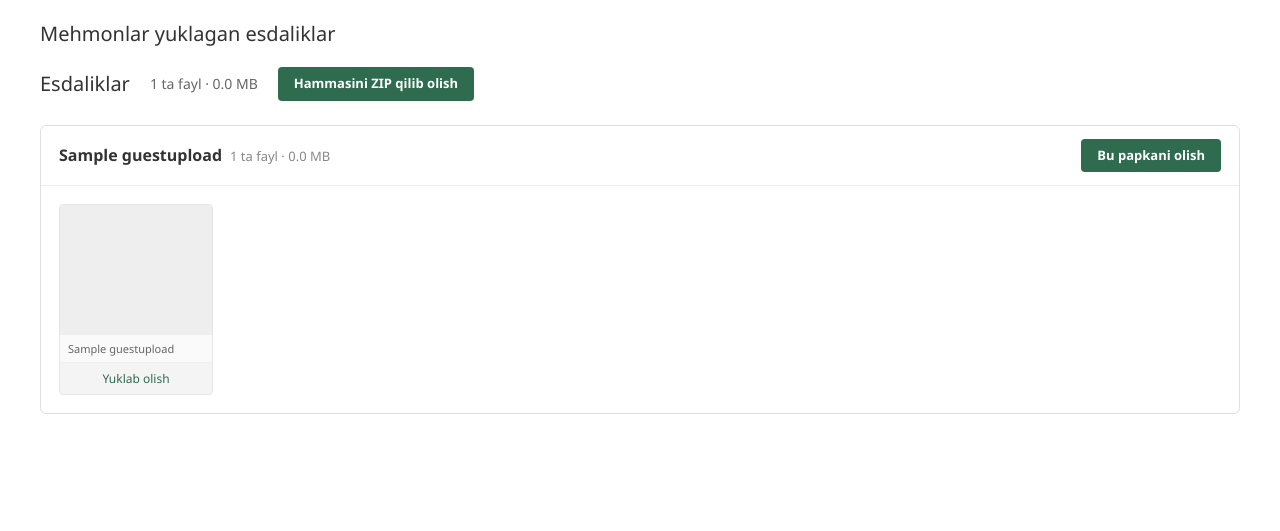
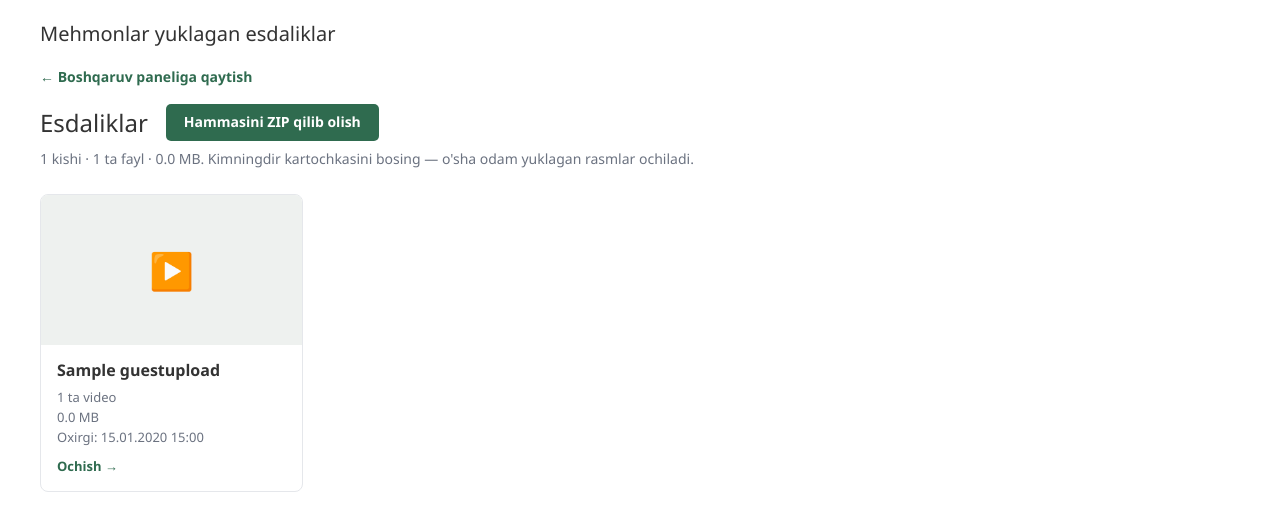
Before and after one commit to Nizomiddin0628/Jaloliddin, a Django app: page /api/private/uploads/browser/ in a window 1280 px wide. Shown: the part 92-623 px from the top of the page. Run offline with Django 5.2, Linux system fonts and the light colour scheme; a user stored in the database is signed in; tables that the repository leaves empty hold one stand-in row (values such as "Sample post"); some libraries are stand-ins or nearby versions; grey boxes are pictures that could not be loaded.

Commit message:
all good v4

```diff
--- a/invitation/models.py
+++ b/invitation/models.py
@@ -233,7 +233,9 @@ class GuestUpload(models.Model):
     def save(self, *args, **kwargs):
         if not self.folder_name:
             base = slugify(self.uploader_name)[:24] or "mehmon"
-            suffix = self.guest.code if self.guest else _rand_code(4)
+            # Bir xil ism bir xil papkaga tushishi kerak — tasodifiy qism yo'q,
+            # aks holda bitta odamning rasmlari bo'linib ketadi.
+            suffix = self.guest.code if self.guest else "x"
             self.folder_name = f"{base}-{suffix}"
         super().save(*args, **kwargs)
 
--- /dev/null
+++ b/invitation/templates/admin/_wedding_ui.html
@@ -0,0 +1,164 @@
+{# Boshqaruv sahifalari uchun umumiy uslub — bir joyda saqlanadi #}
+<style>
+  .wui-wrap { max-width: 1100px; }
+
+  .wui-back,
+  a.wui-back:link,
+  a.wui-back:visited {
+    display: inline-flex;
+    align-items: center;
+    gap: 7px;
+    color: #2f6b4f;
+    text-decoration: none;
+    font-size: 14px;
+    font-weight: 600;
+    margin-bottom: 18px;
+  }
+  a.wui-back:hover { text-decoration: underline; }
+
+  .wui-btn,
+  a.wui-btn:link,
+  a.wui-btn:visited,
+  button.wui-btn {
+    display: inline-block;
+    background: #2f6b4f;
+    color: #fff;
+    padding: 10px 18px;
+    border-radius: 5px;
+    text-decoration: none;
+    font-weight: 600;
+    font-size: 14px;
+    line-height: 1.2;
+    border: 0;
+    cursor: pointer;
+  }
+  .wui-btn:hover,
+  a.wui-btn:hover,
+  a.wui-btn:focus { background: #24523c; color: #fff; text-decoration: none; }
+
+  .wui-btn--soft,
+  a.wui-btn--soft:link,
+  a.wui-btn--soft:visited {
+    background: #fff;
+    color: #2f6b4f;
+    border: 1px solid #cfd9d2;
+  }
+  a.wui-btn--soft:hover { background: #f1f6f3; color: #24523c; }
+
+  .wui-head {
+    display: flex;
+    align-items: center;
+    gap: 18px;
+    flex-wrap: wrap;
+    margin-bottom: 8px;
+  }
+  .wui-head h1 { margin: 0; font-size: 24px; }
+  .wui-sub { color: #6b7280; margin: 0 0 26px; font-size: 14px; }
+
+  .wui-empty {
+    padding: 56px 24px;
+    text-align: center;
+    color: #6b7280;
+    background: #fff;
+    border: 1px solid #e5e7eb;
+    border-radius: 8px;
+    line-height: 1.6;
+  }
+
+  /* Kishilar kartochkasi */
+  .wui-cards {
+    display: grid;
+    grid-template-columns: repeat(auto-fill, minmax(230px, 1fr));
+    gap: 16px;
+  }
+  .wui-card,
+  a.wui-card:link,
+  a.wui-card:visited {
+    display: block;
+    background: #fff;
+    border: 1px solid #e5e7eb;
+    border-radius: 8px;
+    overflow: hidden;
+    text-decoration: none;
+    color: inherit;
+    transition: box-shadow .2s ease, transform .2s ease;
+  }
+  a.wui-card:hover {
+    box-shadow: 0 6px 20px rgba(0,0,0,.1);
+    transform: translateY(-2px);
+    text-decoration: none;
+  }
+  .wui-card__cover {
+    height: 150px;
+    background: #eef1ef;
+    display: grid;
+    place-items: center;
+    font-size: 36px;
+    color: #9aa3a0;
+  }
+  .wui-card__cover img {
+    width: 100%; height: 100%; object-fit: cover; display: block;
+  }
+  .wui-card__body { padding: 14px 16px 16px; }
+  .wui-card__name { font-size: 16px; font-weight: 700; margin: 0 0 5px; }
+  .wui-card__meta { font-size: 13px; color: #6b7280; margin: 0; line-height: 1.55; }
+  .wui-card__open { font-size: 13px; color: #2f6b4f; font-weight: 600; margin-top: 10px; }
+
+  /* Fayllar to'ri */
+  .wui-grid {
+    display: grid;
+    grid-template-columns: repeat(auto-fill, minmax(160px, 1fr));
+    gap: 14px;
+  }
+  .wui-item {
+    border: 1px solid #e5e7eb;
+    border-radius: 6px;
+    overflow: hidden;
+    background: #fff;
+  }
+  .wui-open {
+    display: block; width: 100%; padding: 0; border: 0;
+    background: #eef1ef; cursor: zoom-in;
+  }
+  .wui-open img, .wui-open video {
+    width: 100%; height: 145px; object-fit: cover; display: block;
+  }
+  .wui-item__nm {
+    font-size: 11px; color: #6b7280; padding: 7px 9px 0;
+    white-space: nowrap; overflow: hidden; text-overflow: ellipsis;
+  }
+  .wui-item__dl,
+  .wui-item a.wui-item__dl:link,
+  .wui-item a.wui-item__dl:visited {
+    display: block; text-align: center; padding: 8px; margin-top: 7px;
+    font-size: 12px; font-weight: 600; color: #2f6b4f;
+    background: #f4f7f5; border-top: 1px solid #eef1ef; text-decoration: none;
+  }
+  .wui-item a.wui-item__dl:hover { background: #e6efe9; }
+
+  /* Kattalashtirilgan ko'rinish */
+  #wui-box {
+    display: none; position: fixed; inset: 0; z-index: 9999;
+    background: rgba(0,0,0,.92); align-items: center; justify-content: center;
+    padding: 20px;
+  }
+  #wui-box.on { display: flex; }
+  #wui-box img, #wui-box video { max-width: 100%; max-height: 86vh; object-fit: contain; }
+  #wui-close {
+    position: absolute; top: 10px; right: 16px; font-size: 36px; line-height: 1;
+    color: #fff; background: none; border: 0; cursor: pointer;
+  }
+  #wui-prev, #wui-next {
+    position: absolute; top: 50%; transform: translateY(-50%);
+    font-size: 30px; color: #fff; background: rgba(255,255,255,.12);
+    border: 0; cursor: pointer; padding: 14px 18px; border-radius: 6px;
+  }
+  #wui-prev { left: 12px; }
+  #wui-next { right: 12px; }
+
+  @media (max-width: 600px) {
+    .wui-cards { grid-template-columns: repeat(auto-fill, minmax(150px, 1fr)); }
+    .wui-grid { grid-template-columns: repeat(auto-fill, minmax(110px, 1fr)); }
+    .wui-open img, .wui-open video { height: 110px; }
+  }
+</style>
--- a/invitation/templates/admin/uploads_browser.html
+++ b/invitation/templates/admin/uploads_browser.html
@@ -1,222 +1,56 @@
 {% extends "admin/base_site.html" %}
 {% block content %}
-<style>
-  /* Django admin o'z havola ranglarini majburlaydi, shuning uchun
-     tugma qoidalari a:link/a:visited darajasida yoziladi. */
-  .ub-btn,
-  a.ub-btn:link,
-  a.ub-btn:visited {
-    display: inline-block;
-    background: #2f6b4f;
-    color: #fff;
-    padding: 9px 16px;
-    border-radius: 4px;
-    text-decoration: none;
-    font-weight: 600;
-    font-size: 13px;
-    line-height: 1.2;
-    border: 0;
-  }
-  .ub-btn:hover,
-  a.ub-btn:hover,
-  a.ub-btn:focus {
-    background: #24523c;
-    color: #fff;
-    text-decoration: none;
-  }
+{% include "admin/_wedding_ui.html" %}
 
-  .ub-head {
-    display: flex;
-    align-items: center;
-    gap: 20px;
-    flex-wrap: wrap;
-    margin-bottom: 24px;
-  }
-  .ub-head h1 { margin: 0; }
-  .ub-head p { color: #666; margin: 0; }
+<div class="wui-wrap">
+  <a class="wui-back" href="{% url 'admin:index' %}">&larr; Boshqaruv paneliga qaytish</a>
 
-  .ub-folder {
-    border: 1px solid #e0e0e0;
-    border-radius: 6px;
-    margin-bottom: 22px;
-    background: #fff;
-  }
-  .ub-folder header {
-    display: flex;
-    justify-content: space-between;
-    align-items: center;
-    gap: 16px;
-    padding: 13px 18px;
-    border-bottom: 1px solid #eee;
-    flex-wrap: wrap;
-  }
-  .ub-folder h2 { margin: 0; font-size: 16px; }
-  .ub-folder .meta {
-    color: #888;
-    font-size: 13px;
-    font-weight: 400;
-    margin-left: 8px;
-  }
-
-  .ub-grid {
-    display: grid;
-    grid-template-columns: repeat(auto-fill, minmax(150px, 1fr));
-    gap: 14px;
-    padding: 18px;
-  }
-  .ub-item {
-    border: 1px solid #e6e6e6;
-    border-radius: 4px;
-    overflow: hidden;
-    background: #fafafa;
-  }
-  /* Rasmning o'zi bosiladi — kattalashib ochiladi */
-  .ub-open {
-    display: block;
-    cursor: zoom-in;
-    border: 0;
-    padding: 0;
-    width: 100%;
-    background: #eee;
-  }
-  .ub-open img,
-  .ub-open video {
-    width: 100%;
-    height: 130px;
-    object-fit: cover;
-    display: block;
-  }
-  .ub-item .nm {
-    font-size: 11px;
-    color: #666;
-    padding: 6px 8px 0;
-    white-space: nowrap;
-    overflow: hidden;
-    text-overflow: ellipsis;
-  }
-  .ub-item .dl,
-  .ub-item a.dl:link,
-  .ub-item a.dl:visited {
-    display: block;
-    text-align: center;
-    padding: 7px;
-    font-size: 12px;
-    color: #2f6b4f;
-    background: #f4f4f4;
-    text-decoration: none;
-    border-top: 1px solid #eee;
-    margin-top: 6px;
-  }
-  .ub-item a.dl:hover { background: #e9efe9; text-decoration: underline; }
-
-  .ub-empty { padding: 40px; text-align: center; color: #888; }
-
-  /* Kattalashtirilgan ko'rinish */
-  #ub-box {
-    display: none;
-    position: fixed;
-    inset: 0;
-    z-index: 9999;
-    background: rgba(0, 0, 0, 0.9);
-    align-items: center;
-    justify-content: center;
-    padding: 24px;
-  }
-  #ub-box.on { display: flex; }
-  #ub-box img,
-  #ub-box video {
-    max-width: 100%;
-    max-height: 88vh;
-    object-fit: contain;
-  }
-  #ub-close {
-    position: absolute;
-    top: 12px;
-    right: 18px;
-    font-size: 34px;
-    line-height: 1;
-    color: #fff;
-    background: none;
-    border: 0;
-    cursor: pointer;
-  }
-</style>
-
-<div class="ub-head">
+  <div class="wui-head">
     <h1>Esdaliklar</h1>
-  <p>{{ total_files }} ta fayl · {{ total_size_mb }} MB</p>
     {% if total_files %}
-    <a class="ub-btn" href="{% url 'uploads-download-all' %}">Hammasini ZIP qilib olish</a>
+      <a class="wui-btn" href="{% url 'uploads-download-all' %}">Hammasini ZIP qilib olish</a>
     {% endif %}
   </div>
+  <p class="wui-sub">
+    {% if total_files %}
+      {{ total_people }} kishi · {{ total_files }} ta fayl · {{ total_size_mb }} MB.
+      Kimningdir kartochkasini bosing — o'sha odam yuklagan rasmlar ochiladi.
+    {% else %}
+      Mehmonlar rasm yuklashi bilan ular shu yerda paydo bo'ladi.
+    {% endif %}
+  </p>
 
-{% for f in folders %}
-  <section class="ub-folder">
-    <header>
-      <h2>{{ f.name }}<span class="meta">{{ f.count }} ta fayl · {{ f.size_mb }} MB</span></h2>
-      <a class="ub-btn" href="{% url 'uploads-download-folder' f.folder %}">Bu papkani olish</a>
-    </header>
-    <div class="ub-grid">
-      {% for item in f.items %}
-        <div class="ub-item">
-          <button type="button" class="ub-open"
-                  data-src="{% url 'upload-serve' item.pk %}"
-                  data-video="{% if item.is_video %}1{% else %}0{% endif %}"
-                  title="Kattalashtirish">
-            {% if item.is_video %}
-              <video src="{% url 'upload-serve' item.pk %}" preload="metadata" muted></video>
+  {% if cards %}
+    <div class="wui-cards">
+      {% for c in cards %}
+        <a class="wui-card" href="{% url 'uploads-folder' c.folder %}">
+          <div class="wui-card__cover">
+            {% if c.cover and not c.cover.is_video %}
+              <img src="{% url 'upload-serve' c.cover.pk %}" loading="lazy" alt="">
             {% else %}
-              <img src="{% url 'upload-serve' item.pk %}" loading="lazy" alt="">
+              &#9654;
             {% endif %}
-          </button>
-          <div class="nm" title="{{ item.original_name }}">{{ item.original_name }}</div>
-          <a class="dl" href="{% url 'upload-download' item.pk %}">Yuklab olish</a>
           </div>
+          <div class="wui-card__body">
+            <p class="wui-card__name">{{ c.name }}</p>
+            <p class="wui-card__meta">
+              {% if c.photos %}{{ c.photos }} ta rasm{% endif %}
+              {% if c.photos and c.videos %} · {% endif %}
+              {% if c.videos %}{{ c.videos }} ta video{% endif %}
+              <br>{{ c.size_mb }} MB
+              <br>Oxirgi: {{ c.last_at|date:"d.m.Y H:i" }}
+            </p>
+            <div class="wui-card__open">Ochish &rarr;</div>
+          </div>
+        </a>
       {% endfor %}
     </div>
-  </section>
-{% empty %}
-  <div class="ub-empty">
-    Hali hech kim rasm yuklamagan. Rasm yuklash ochiqligini
-    «To'y sozlamalari» bo'limidan tekshiring.
+  {% else %}
+    <div class="wui-empty">
+      Hali hech kim rasm yuklamagan.<br>
+      «To'y ma'lumotlari» bo'limida <b>Rasm yuklash ochiq</b> katagi
+      belgilanganini tekshiring.
     </div>
-{% endfor %}
-
-<div id="ub-box">
-  <button type="button" id="ub-close" aria-label="Yopish">&times;</button>
-  <span id="ub-slot"></span>
+  {% endif %}
 </div>
-
-<script>
-(function () {
-  var box = document.getElementById("ub-box");
-  var slot = document.getElementById("ub-slot");
-
-  function open(src, isVideo) {
-    slot.innerHTML = isVideo
-      ? '<video src="' + src + '" controls autoplay playsinline></video>'
-      : '<img src="' + src + '" alt="">';
-    box.classList.add("on");
-  }
-
-  function close() {
-    box.classList.remove("on");
-    slot.innerHTML = "";
-  }
-
-  document.querySelectorAll(".ub-open").forEach(function (btn) {
-    btn.addEventListener("click", function () {
-      open(btn.dataset.src, btn.dataset.video === "1");
-    });
-  });
-
-  document.getElementById("ub-close").addEventListener("click", close);
-  box.addEventListener("click", function (e) {
-    if (e.target === box) close();
-  });
-  document.addEventListener("keydown", function (e) {
-    if (e.key === "Escape") close();
-  });
-})();
-</script>
 {% endblock %}
--- a/invitation/templates/site/index.html
+++ b/invitation/templates/site/index.html
@@ -35,6 +35,11 @@
   </script>
 </head>
 <body>
+
+{# Faqat admin ko'radi — mehmonga bu panel ko'rinmaydi #}
+{% if user.is_staff %}
+  <a class="adminbar" href="{% url 'admin:index' %}">Boshqaruv paneli</a>
+{% endif %}
 
 {# =============================================== BOSH EKRAN #}
 <header class="hero {% if w.hero_image %}hero--photo{% else %}hero--plain{% endif %}">
--- a/invitation/urls.py
+++ b/invitation/urls.py
@@ -10,6 +10,7 @@ urlpatterns = [
     path("wishes/", views.wish_create, name="wish-create"),
     # Faqat admin uchun — yuklangan fayllarni ko'rish va olish
     path("private/uploads/browser/", views.uploads_browser, name="uploads-browser"),
+    path("private/uploads/kishi/<str:folder>/", views.uploads_folder, name="uploads-folder"),
     path("private/uploads/all.zip", views.download_all, name="uploads-download-all"),
     path("private/uploads/folder/<str:folder>.zip", views.download_folder, name="uploads-download-folder"),
     path("private/uploads/<int:pk>/view/", views.upload_serve, name="upload-serve"),
--- a/invitation/views.py
+++ b/invitation/views.py
@@ -8,7 +8,7 @@ from urllib.parse import quote
 
 from django.conf import settings
 from django.contrib.admin.views.decorators import staff_member_required
-from django.db.models import Count, Sum
+from django.db.models import Count, Max, Min, Sum
 from django.http import FileResponse, Http404, HttpResponse
 from django.shortcuts import get_object_or_404, render
 from django.utils import timezone
@@ -351,32 +351,69 @@ def download_all(request):
 
 @staff_member_required
 def uploads_browser(request):
-    """Papka ko'rinishidagi galereya: har bir mehmon — alohida papka."""
+    """Kim nima yuklaganini kartochka ko'rinishida ko'rsatadi."""
     folders = (
         GuestUpload.objects.values("folder_name", "uploader_name")
-        .annotate(count=Count("id"), total=Sum("size"))
-        .order_by("-count")
+        .annotate(
+            count=Count("id"),
+            total=Sum("size"),
+            first_at=Min("created_at"),
+            last_at=Max("created_at"),
+        )
+        .order_by("-last_at")
     )
-    data = []
+
+    cards = []
     for f in folders:
-        items = GuestUpload.objects.filter(folder_name=f["folder_name"]).order_by("-created_at")
-        data.append(
+        items = GuestUpload.objects.filter(folder_name=f["folder_name"])
+        cover = items.filter(is_video=False).order_by("created_at").first() or items.first()
+        cards.append(
             {
                 "folder": f["folder_name"],
                 "name": f["uploader_name"],
                 "count": f["count"],
+                "photos": items.filter(is_video=False).count(),
+                "videos": items.filter(is_video=True).count(),
                 "size_mb": round((f["total"] or 0) / (1024 * 1024), 1),
-                "items": items,
+                "first_at": f["first_at"],
+                "last_at": f["last_at"],
+                "cover": cover,
             }
         )
+
     total_size = GuestUpload.objects.aggregate(s=Sum("size"))["s"] or 0
     return render(
         request,
         "admin/uploads_browser.html",
         {
-            "folders": data,
+            "cards": cards,
             "total_files": GuestUpload.objects.count(),
+            "total_people": len(cards),
             "total_size_mb": round(total_size / (1024 * 1024), 1),
             "title": "Mehmonlar yuklagan esdaliklar",
         },
     )
+
+
+@staff_member_required
+def uploads_folder(request, folder):
+    """Bitta mehmon yuklagan fayllar — alohida sahifa."""
+    items = GuestUpload.objects.filter(folder_name=folder).order_by("-created_at")
+    if not items.exists():
+        raise Http404("Bu papkada fayl yo'q.")
+
+    total = items.aggregate(s=Sum("size"))["s"] or 0
+    first = items.last()
+    return render(
+        request,
+        "admin/uploads_folder.html",
+        {
+            "folder": folder,
+            "name": first.uploader_name,
+            "items": items,
+            "count": items.count(),
+            "size_mb": round(total / (1024 * 1024), 1),
+            "first_at": first.created_at,
+            "title": f"{first.uploader_name} yuklagan esdaliklar",
+        },
+    )
```
Also changed, not shown: invitation/templates/admin/uploads_folder.html (added, +85 -0 lines), invitation/templatetags/wedding_admin.py (added, +22 -0 lines), static/css/main.css (+32 -0 lines), templates/admin/index.html (added, +121 -0 lines), invitation/templatetags/__init__.py (added). Lines whose indentation alone changed are shown as unchanged.
